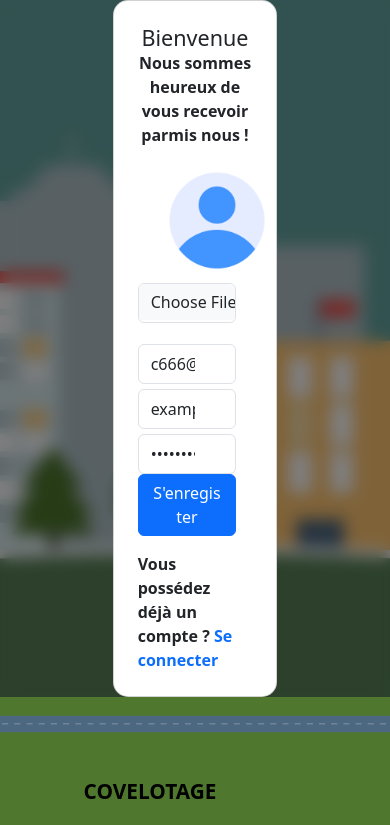
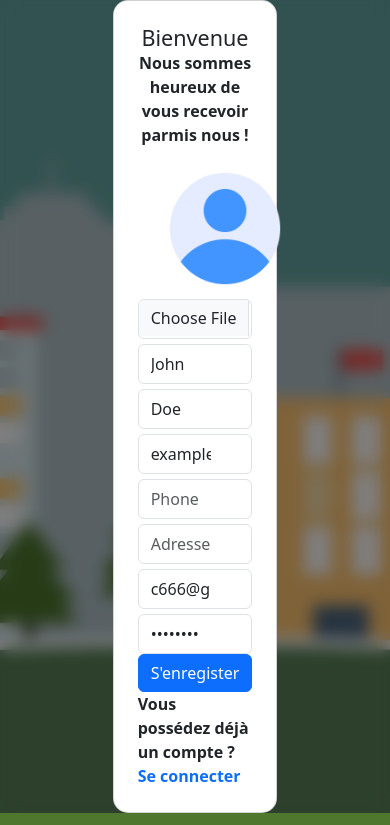
Before and after one commit to InboundSugar866/Covelotage, a React (Create React App) app in the folder webApp/client/: page /register in a window 390 px wide. Shown: the top 825 px of the page. Built offline with nearby package versions, Linux system fonts and the light colour scheme; no server answers; a web font is replaced by a local one.

Commit message:
V2.5.3 add phone/name/adress

```diff
--- a/webApp/client/src/pages/Register.js
+++ b/webApp/client/src/pages/Register.js
@@ -22,7 +22,9 @@ export default function Register() {
     initialValues : {
       email: 'c666@gmail.com',
       username: 'example123',
-      password : 'admin@12'
+      password : 'admin@12',
+      name : 'John',
+      surname : 'Doe'
     },
     validate : registerValidate,
     validateOnBlur : false,
@@ -87,7 +89,7 @@ export default function Register() {
             <span>Nous sommes heureux de vous recevoir parmis nous !</span>
           </div>
 
-          <form className="row g-3" onSubmit={formik.handleSubmit}>
+          <form className="form-container" onSubmit={formik.handleSubmit}>
             <divphoto>
               <label htmlFor="profile" className="form-label">
                 <img src={file || avatar} className="img-fluid rounded-circle" alt="avatar" style={{width:'200px'}} />
@@ -96,9 +98,13 @@ export default function Register() {
             </divphoto>
 
             <divtext>
-              <input {...formik.getFieldProps('email')} type="text" className="form-control" placeholder="Email*" />
-              <input {...formik.getFieldProps('username')} type="text" className="form-control" placeholder="Username*" />
-              <input {...formik.getFieldProps('password')} type="password" className="form-control" placeholder="Password*" />
+              <input {...formik.getFieldProps('name')} type="text" className="form-control" placeholder="Name*" required/>
+              <input {...formik.getFieldProps('surname')} type="text" className="form-control" placeholder="Surname*" required/>
+              <input {...formik.getFieldProps('username')} type="text" className="form-control" placeholder="Username*" required/>
+              <input {...formik.getFieldProps('phone')} type="tel" className="form-control" placeholder="Phone" required/>
+              <input {...formik.getFieldProps('adress')} type="text" className="form-control" placeholder="Adresse" required/>
+              <input {...formik.getFieldProps('email')} type="text" className="form-control" placeholder="Email*" required/>
+              <input {...formik.getFieldProps('password')} type="password" className="form-control" placeholder="Password*" required/>
               <button type="submit" className="btn btn-primary w-100">
                 S'enregister
               </button>
```
